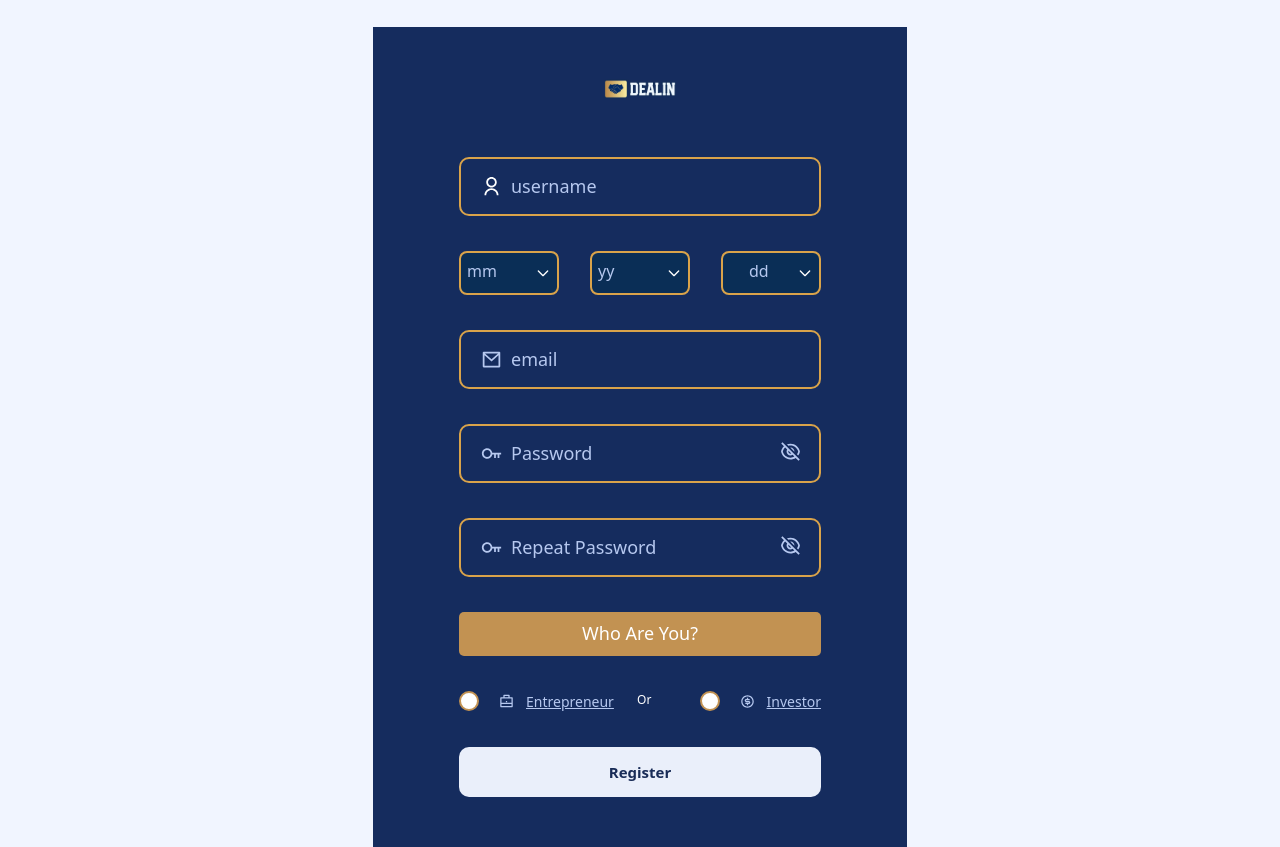
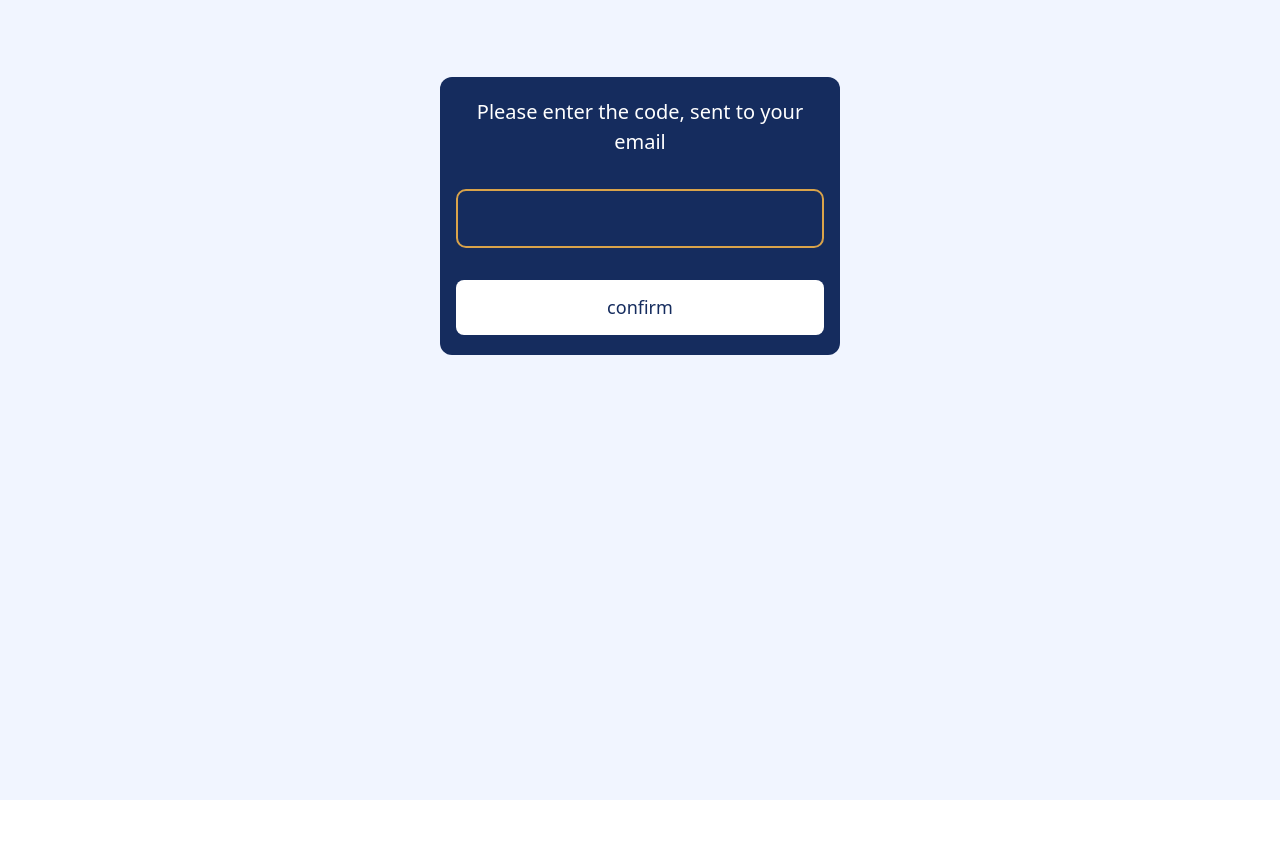
Before and after one commit to Baqari-Fruidze/Deal-in, a Next.js app: page /register in a window 1280 px wide. After the commit the page ends 800 px from the top, so only its background shows below. Built offline with nearby package versions, Linux system fonts and the light colour scheme.

Commit message:
fetch in register

```diff
--- a/src/app/(auth)/register/page.tsx
+++ b/src/app/(auth)/register/page.tsx
@@ -19,7 +19,7 @@ import { IerrorsInRegister } from "@/app/types/auth/ErrorsInRegister";
 export default function Register() {
   const [changeType, setChangeType] = useState(true);
   const [changeType2, setChangeType2] = useState(true);
-  const [withoutErrors, setWithoutErrors] = useState<boolean>(false);
+  const [withoutErrors, setWithoutErrors] = useState<boolean>(true);
   const [email, setEmail] = useState<string>("");
   const [erorsObj, setErrorObj] = useState<IerrorsInRegister>({});
   const {
--- a/src/app/components/forRegister/ConfirmCodeInput.tsx
+++ b/src/app/components/forRegister/ConfirmCodeInput.tsx
@@ -14,13 +14,11 @@ export default function ConfirmCodeInput({ email }: { email: string }) {
   const router = useRouter();
   const inputData = async () => {
     setClicked(true);
-    const url =
-      path === "/register"
-        ? "https://dealin-api.onrender.com/api/dj-rest-auth/registration/account-confirm-email/"
-        : "https://dealin-api.onrender.com/api/dj-rest-auth/login/";
 
-    try {
-      const res = await fetch(url, {
+    if (path === "/register") {
+      const res = await fetch(
+        "https://dealin-api.onrender.com/api/dj-rest-auth/registration/account-confirm-email/",
+        {
           method: "POST",
           headers: {
             "Content-Type": "application/json",
@@ -30,16 +28,16 @@ export default function ConfirmCodeInput({ email }: { email: string }) {
             code: value,
           }),
           cache: "no-cache",
-      });
+        }
+      );
 
       if (res.ok) {
         router.push("/");
       } else {
         setEror(true);
       }
-    } catch (error) {}
+    }
   };
-  console.log(eror);
   return (
     <div className="bg-[#152C5E] px-[16px] flex flex-col gap-8 items-center w-[400px] h-fit p-5 rounded-xl mt-[50px] relative">
       <h1 className="text-white text-[20px] font-normal text-center">
```
Lines whose indentation alone changed are shown as unchanged.
